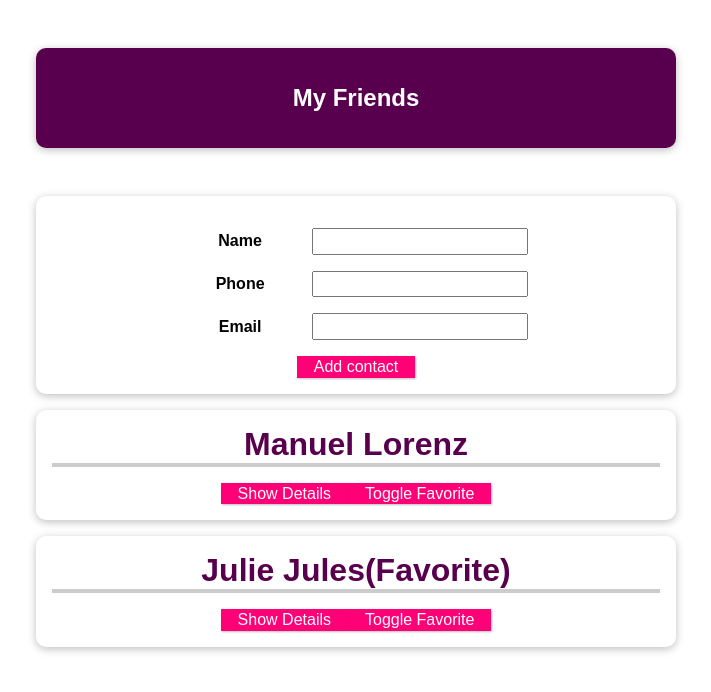
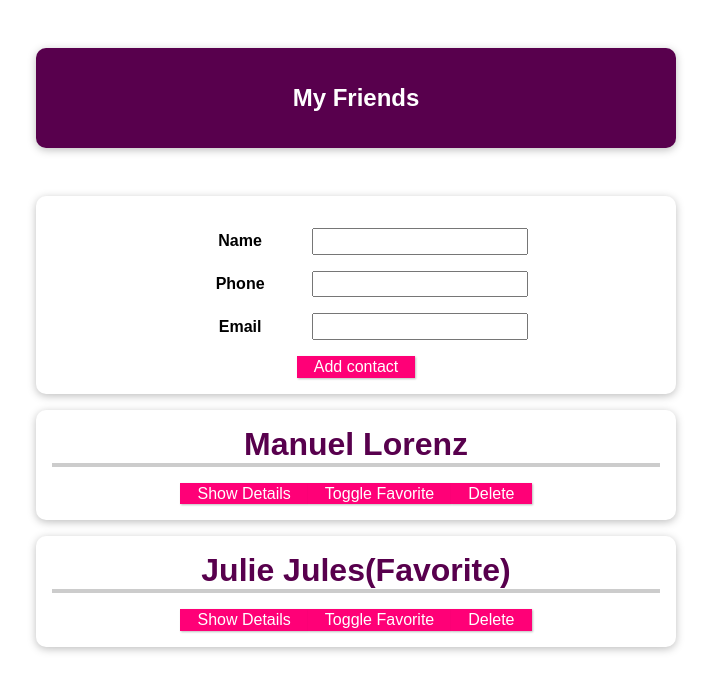
Before and after one commit to vue-exercises/vue-cli-01-a-new-vue-project, a Vue app: page / in a window 1280 px wide. Shown: the top 692 px of the page, without its empty margins (284-995 px from the left). Built offline with nearby package versions, Linux system fonts and the light colour scheme.

Commit message:
adding more component communication

```diff
--- a/src/App.vue
+++ b/src/App.vue
@@ -12,6 +12,7 @@
         :email-address="friend.email"
         :is-favorite="friend.isFavorite"
         @toggle-favorite="toggleFavoriteStatus"
+        @delete="deleteContact"
       ></friend-contact>
     </ul>
   </section>
@@ -55,6 +56,9 @@
         isFavorite: false,
       }
       this.friends.push(newFriendContact)
+    },
+    deleteContact(friendId) {
+      this.friends = this.friends.filter((friend) => friend.id !== friendId)
     },
   },
 }
--- a/src/components/FriendContact.vue
+++ b/src/components/FriendContact.vue
@@ -12,6 +12,7 @@
       <li><strong>Phone: </strong>{{ phoneNumber }}</li>
       <li><strong>Email: </strong>{{ emailAddress }}</li>
     </ul>
+    <button @click="$emit('delete', id)">Delete</button>
   </li>
 </template>
 
@@ -43,7 +44,7 @@
       // },
     },
   },
-  emits: ["toggle-favorite"],
+  emits: ["toggle-favorite", "delete"],
   data() {
     return {
       detailsAreVisible: false,
```
